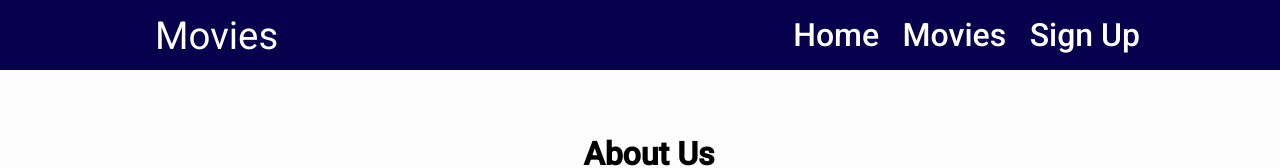
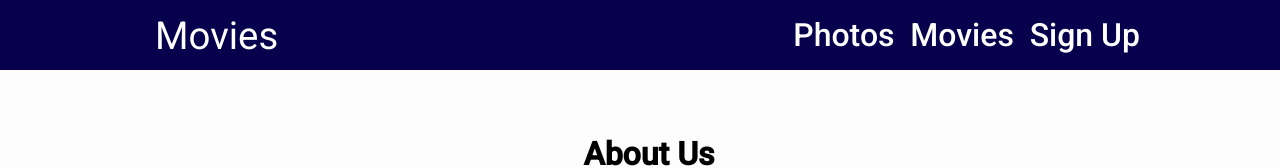
Before and after one commit to vanderc/wdd131, a plain HTML site: page project/about-us.html in a window 1280 px wide. Shown: the top 168 px of the page. Drawn offline with Linux system fonts and the light colour scheme.

Commit message:
Update about-us.html

```diff
--- a/project/about-us.html
+++ b/project/about-us.html
@@ -22,7 +22,7 @@
             <div class="linkFlex">
 
                 <div id="hideMenu"></div>
-                <a href="photos.html">Home</a>
+                <a href="photos.html">Photos</a>
                 <a href="movies.html">Movies</a>
                 <a href="about-us.html">Sign Up</a>
             </div>
```
